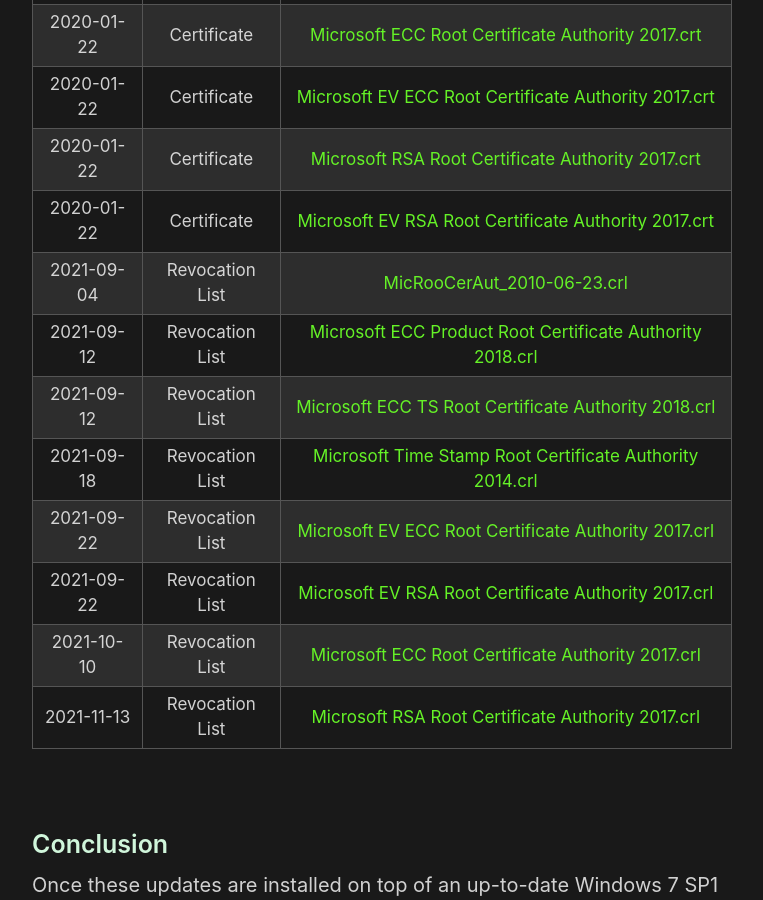
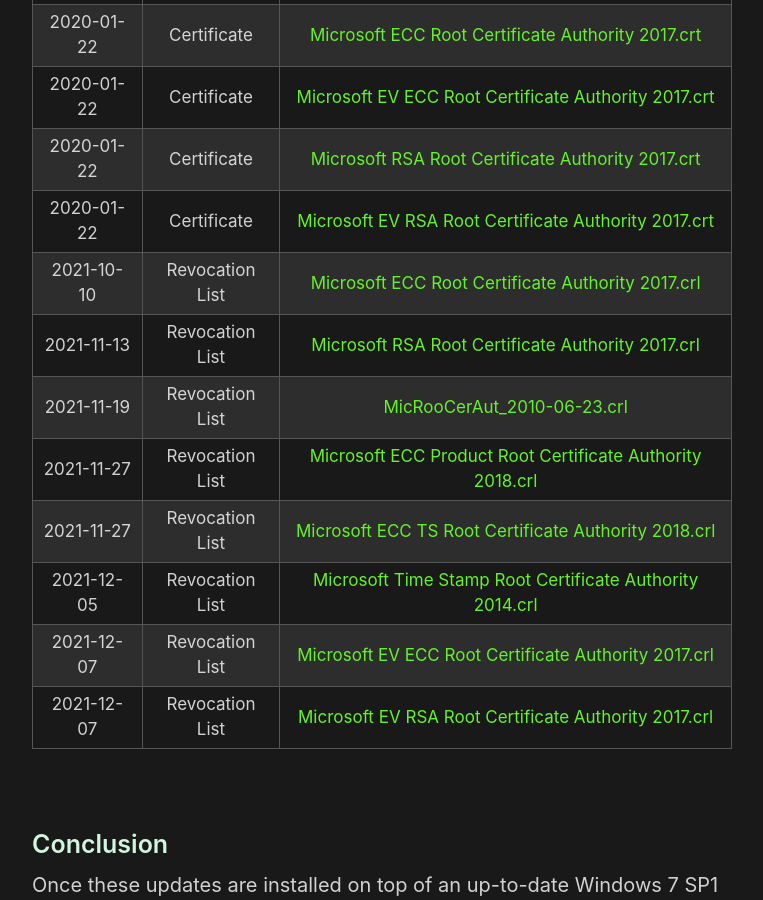
Before and after one commit to HackAndPwn/HackAndPwn.github.io, a Jekyll site: the page built from _posts/2020-05-23-windows-7-esu-patching.md, in a window 1280 px wide and 900 px high, scrolled down 15866 px. Shown: the whole window, without its empty margins (258-1021 px from the left). Built offline with Jekyll 4.4.1, drawn with Linux system fonts in a browser that asks for light colours; some of the changed text lies outside the part shown.

Commit message:
dec 2021 patch updates

```diff
--- a/_posts/2020-05-23-windows-7-esu-patching.md
+++ b/_posts/2020-05-23-windows-7-esu-patching.md
@@ -2,7 +2,7 @@
 layout: post
 title: Windows 7 ESU Patching
 date: 2020-05-23 00:00:00
-last_modified_at: 2021-11-18
+last_modified_at: 2021-12-24
 ---
 
 With the May 2020 Windows 7 updates, I went on a mission to determine the minimum set of updates needed to enable all features within Windows 7, including optional hotfixes, and to have the most up-to-date installation possible.  After extensive testing, I concluded that 35 updates not offered through Windows Update would need to be installed to reach this objective.  The following sections describe the updates required and provide links to each.
@@ -150,14 +150,14 @@
 | 2020-01-22 | Certificate     | [Microsoft EV ECC Root Certificate Authority 2017.crt](https://github.com/HackAndPwn/Windows-7-Patching/raw/master/08_Certs/Microsoft%20EV%20ECC%20Root%20Certificate%20Authority%202017.crt) |
 | 2020-01-22 | Certificate     | [Microsoft RSA Root Certificate Authority 2017.crt](https://github.com/HackAndPwn/Windows-7-Patching/raw/master/08_Certs/Microsoft%20RSA%20Root%20Certificate%20Authority%202017.crt) |
 | 2020-01-22 | Certificate     | [Microsoft EV RSA Root Certificate Authority 2017.crt](https://github.com/HackAndPwn/Windows-7-Patching/raw/master/08_Certs/Microsoft%20EV%20RSA%20Root%20Certificate%20Authority%202017.crt) |
-| 2021-09-04 | Revocation List | [MicRooCerAut_2010-06-23.crl](https://github.com/HackAndPwn/Windows-7-Patching/raw/master/08_Certs/MicRooCerAut_2010-06-23.crl) |
-| 2021-09-12 | Revocation List | [Microsoft ECC Product Root Certificate Authority 2018.crl](https://github.com/HackAndPwn/Windows-7-Patching/raw/master/08_Certs/Microsoft%20ECC%20Product%20Root%20Certificate%20Authority%202018.crl) |
-| 2021-09-12 | Revocation List | [Microsoft ECC TS Root Certificate Authority 2018.crl](https://github.com/HackAndPwn/Windows-7-Patching/raw/master/08_Certs/Microsoft%20ECC%20TS%20Root%20Certificate%20Authority%202018.crl) |
-| 2021-09-18 | Revocation List | [Microsoft Time Stamp Root Certificate Authority 2014.crl](https://github.com/HackAndPwn/Windows-7-Patching/raw/master/08_Certs/Microsoft%20Time%20Stamp%20Root%20Certificate%20Authority%202014.crl) |
-| 2021-09-22 | Revocation List | [Microsoft EV ECC Root Certificate Authority 2017.crl](https://github.com/HackAndPwn/Windows-7-Patching/raw/master/08_Certs/Microsoft%20EV%20ECC%20Root%20Certificate%20Authority%202017.crl) |
-| 2021-09-22 | Revocation List | [Microsoft EV RSA Root Certificate Authority 2017.crl](https://github.com/HackAndPwn/Windows-7-Patching/raw/master/08_Certs/Microsoft%20EV%20RSA%20Root%20Certificate%20Authority%202017.crl) |
 | 2021-10-10 | Revocation List | [Microsoft ECC Root Certificate Authority 2017.crl](https://github.com/HackAndPwn/Windows-7-Patching/raw/master/08_Certs/Microsoft%20ECC%20Root%20Certificate%20Authority%202017.crl) |
 | 2021-11-13 | Revocation List | [Microsoft RSA Root Certificate Authority 2017.crl](https://github.com/HackAndPwn/Windows-7-Patching/raw/master/08_Certs/Microsoft%20RSA%20Root%20Certificate%20Authority%202017.crl) |
+| 2021-11-19 | Revocation List | [MicRooCerAut_2010-06-23.crl](https://github.com/HackAndPwn/Windows-7-Patching/raw/master/08_Certs/MicRooCerAut_2010-06-23.crl) |
+| 2021-11-27 | Revocation List | [Microsoft ECC Product Root Certificate Authority 2018.crl](https://github.com/HackAndPwn/Windows-7-Patching/raw/master/08_Certs/Microsoft%20ECC%20Product%20Root%20Certificate%20Authority%202018.crl) |
+| 2021-11-27 | Revocation List | [Microsoft ECC TS Root Certificate Authority 2018.crl](https://github.com/HackAndPwn/Windows-7-Patching/raw/master/08_Certs/Microsoft%20ECC%20TS%20Root%20Certificate%20Authority%202018.crl) |
+| 2021-12-05 | Revocation List | [Microsoft Time Stamp Root Certificate Authority 2014.crl](https://github.com/HackAndPwn/Windows-7-Patching/raw/master/08_Certs/Microsoft%20Time%20Stamp%20Root%20Certificate%20Authority%202014.crl) |
+| 2021-12-07 | Revocation List | [Microsoft EV ECC Root Certificate Authority 2017.crl](https://github.com/HackAndPwn/Windows-7-Patching/raw/master/08_Certs/Microsoft%20EV%20ECC%20Root%20Certificate%20Authority%202017.crl) |
+| 2021-12-07 | Revocation List | [Microsoft EV RSA Root Certificate Authority 2017.crl](https://github.com/HackAndPwn/Windows-7-Patching/raw/master/08_Certs/Microsoft%20EV%20RSA%20Root%20Certificate%20Authority%202017.crl) |
 
 <br>
 
@@ -340,3 +340,12 @@
 * Replaced October 2021 Monthly Update (KB5006743) with November 2021 Monthly Update (KB5007236).
 * Replaced October 2021 .NET Framework 4.8 Update (KB5006060) with November 2021 .NET Framework 4.8 Update (KB5007149).
 * Updated Microsoft RSA Root Certificate Authority 2017.crl.
+
+### Update 2021-12-24
+* Replaced November 2021 Monthly Update (KB5007236) with December 2021 Monthly Update (KB5008244).
+* Updated Microsoft ECC Product Root Certificate Authority 2018.crl.
+* Updated Microsoft ECC TS Root Certificate Authority 2018.crl.
+* Updated Microsoft EV ECC Root Certificate Authority 2017.crl.
+* Updated Microsoft EV RSA Root Certificate Authority 2017.crl.
+* Updated Microsoft Time Stamp Root Certificate Authority 2014.crl.
+* Updated MicRooCerAut_2010-06-23.crl.
```
Also changed, not shown: other parts of _posts/2020-05-23-windows-7-esu-patching.md (+1 -1 lines).
